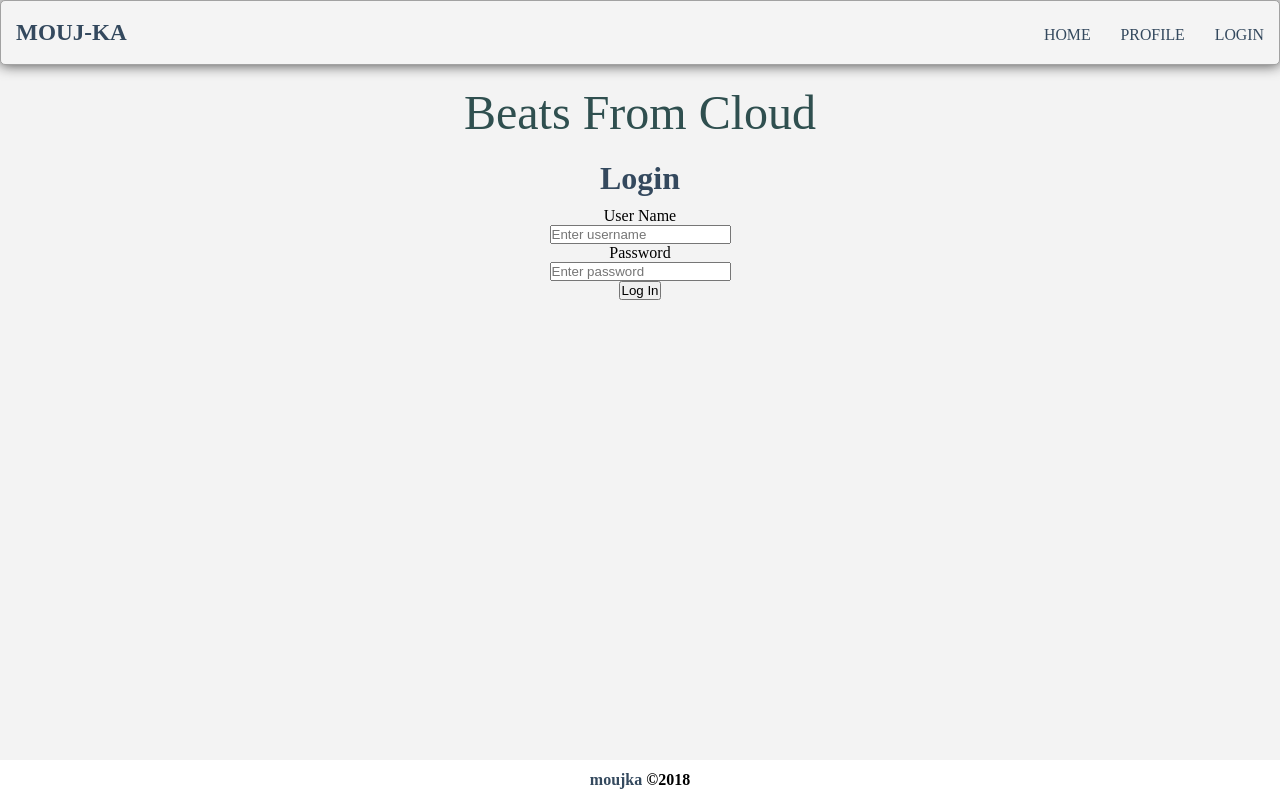
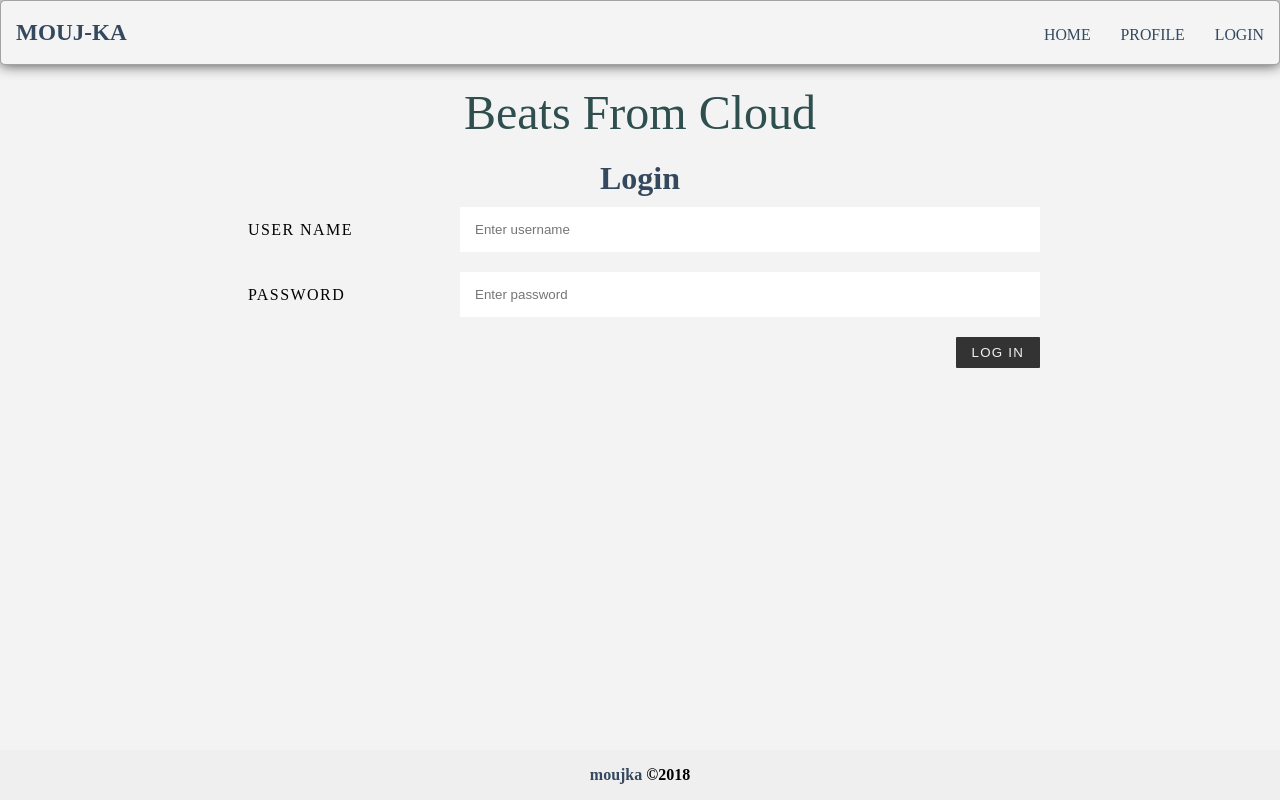
Before and after one commit to amifullstack/moujka, a React app: page /login in a window 1280 px wide. Built offline with nearby package versions, Linux system fonts and the light colour scheme; the HTML template or start-up script is replaced by a standard one.

Commit message:
login&logout

```diff
--- a/package.json
+++ b/package.json
@@ -6,7 +6,7 @@
   "scripts": {
     "server": "nodemon server",
     "server-prod": "NODE_ENV=production node server",
-    "build-prod": "NODE_ENV=production webpack -p --config webpack.config.js"
+    "build-prod": "NODE_ENV=production webpack -p --config webpack.config.babel.js"
   },
   "author": "Sanjayshr",
   "license": "ISC",
--- a/src/Components/Account/LoginPage/LoginPage.css
+++ b/src/Components/Account/LoginPage/LoginPage.css
@@ -1,12 +1,67 @@
-.container{
+.container {
+  width: 80%;
+  max-width: 1200px;
+  margin: 0 auto;
+}
 
-}
-.login-form h1 {
+.container h1 {
   text-align: center;
   padding-bottom: 10px;
 }
-.login-form form {
+
+.container * {
+  box-sizing: border-box;
+}
+
+.flex-outer {
+  list-style-type: none;
+  padding: 0;
+}
+
+.flex-outer {
+  max-width: 800px;
+  margin: 0 auto;
+}
+
+
+.flex-outer li{
   display: flex;
-  flex-direction: column;
+  flex-wrap: wrap;
   align-items: center;
 }
+
+.flex-outer li label  {
+  padding: 8px;
+  font-weight: 300;
+  letter-spacing: .09em;
+  text-transform: uppercase;
+}
+
+.flex-outer > li > label {
+  flex: 1 0 120px;
+  max-width: 220px;
+}
+
+.flex-outer > li > label + * {
+  flex: 1 0 220px;
+}
+
+.flex-outer > li:not(:last-child) {
+  margin-bottom: 20px;
+}
+
+.flex-outer li input {
+  padding: 15px;
+  border: none;
+}
+
+.flex-outer  li  button {
+  margin-left: auto;
+  padding: 8px 16px;
+  background: #333;
+  color: #f2f2f2;
+  text-transform: uppercase;
+  letter-spacing: .09em;
+  border-radius: 1px;
+  border: none;
+}
--- a/src/Components/Account/LoginPage/LoginPage.js
+++ b/src/Components/Account/LoginPage/LoginPage.js
@@ -6,17 +6,30 @@ class LoginPage extends Component {
     super(props);
   }
 
+  handleSubmit(event) {
+    event.preventDefault();
+    alert("We're workign hard to make you as our user!! Once we Go live in production Get back to you. Thnx")
+  }
+
   render() {
     return(
       <div>
-        <div className="login-form">
+        <div className="container">
           <h1>Login</h1>
-          <form>
-            <label>User Name</label>
-            <input type="text" placeholder="Enter username"/>
-            <label>Password</label>
-            <input type="password" placeholder="Enter password"/>
-            <button type="submit">Log In</button>
+          <form onSubmit={(e) => this.handleSubmit(e)}>
+            <ul className="flex-outer">
+              <li>
+                <label>User Name</label>
+                <input type="text" placeholder="Enter username"/>
+              </li>
+              <li>
+                <label>Password</label>
+                <input type="password" placeholder="Enter password"/>
+              </li>
+              <li>
+                <button type="submit">Log In</button>
+              </li>
+            </ul>
           </form>
         </div>
       </div>
--- a/src/Components/Account/Profile/Profile.js
+++ b/src/Components/Account/Profile/Profile.js
@@ -9,7 +9,7 @@ class Profile extends Component {
     const { match } = this.props;
     return(
       <div>
-        <h3>Profile Page!!! Wlelcome {match.params.id}</h3>
+        <h3>Profile Page!!! Welcome {match.params.id}</h3>
       </div>
     );
   }
--- a/src/Components/Home/Home.js
+++ b/src/Components/Home/Home.js
@@ -13,7 +13,7 @@ class Home extends Component {
 
   render() {
     return(
-      <div>Home Page</div>
+      <div></div>
     )
   }
 }
--- a/src/Components/Shared/Footer/Footer.css
+++ b/src/Components/Shared/Footer/Footer.css
@@ -4,14 +4,19 @@
 }
 
 footer {
-  display: flex;
+  /* display: flex;
   justify-content: center;
   align-items: center;
   position: absolute;
   bottom: 0;
-  width: 100%;
-  height: 40px;
-  background: white;
+  background: white;   */
+  position: fixed;
+  right: 0;
+  bottom: 0;
+  left: 0;
+  padding: 1rem;
+  background-color: #efefef;
+  text-align: center;
 }
 
 p a{
--- a/src/Components/Shared/Header/Header.js
+++ b/src/Components/Shared/Header/Header.js
@@ -19,7 +19,7 @@ class Header extends Component {
                   <Link to="/">Home</Link>
                 </li>
                 <li>
-                <Link to="/account/profile/sanjay123">Profile</Link>
+                <Link to="/account/profile/Sanjay">Profile</Link>
                 </li>
                 <li>
                   <Link to="/login">Login</Link>
```
Also changed, not shown: routes/api/authentication.js (+24 -0 lines), server.js (+5 -3 lines).
